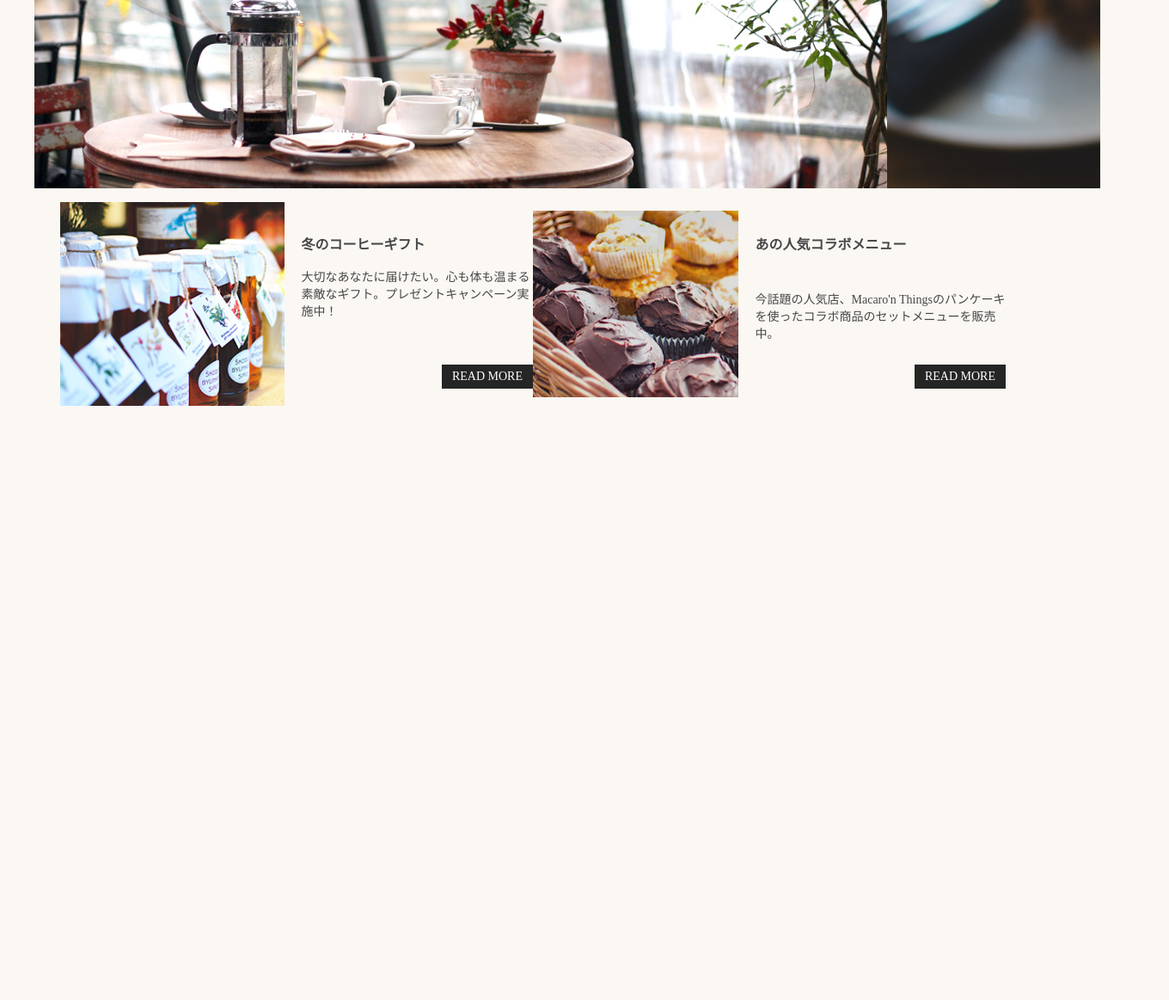
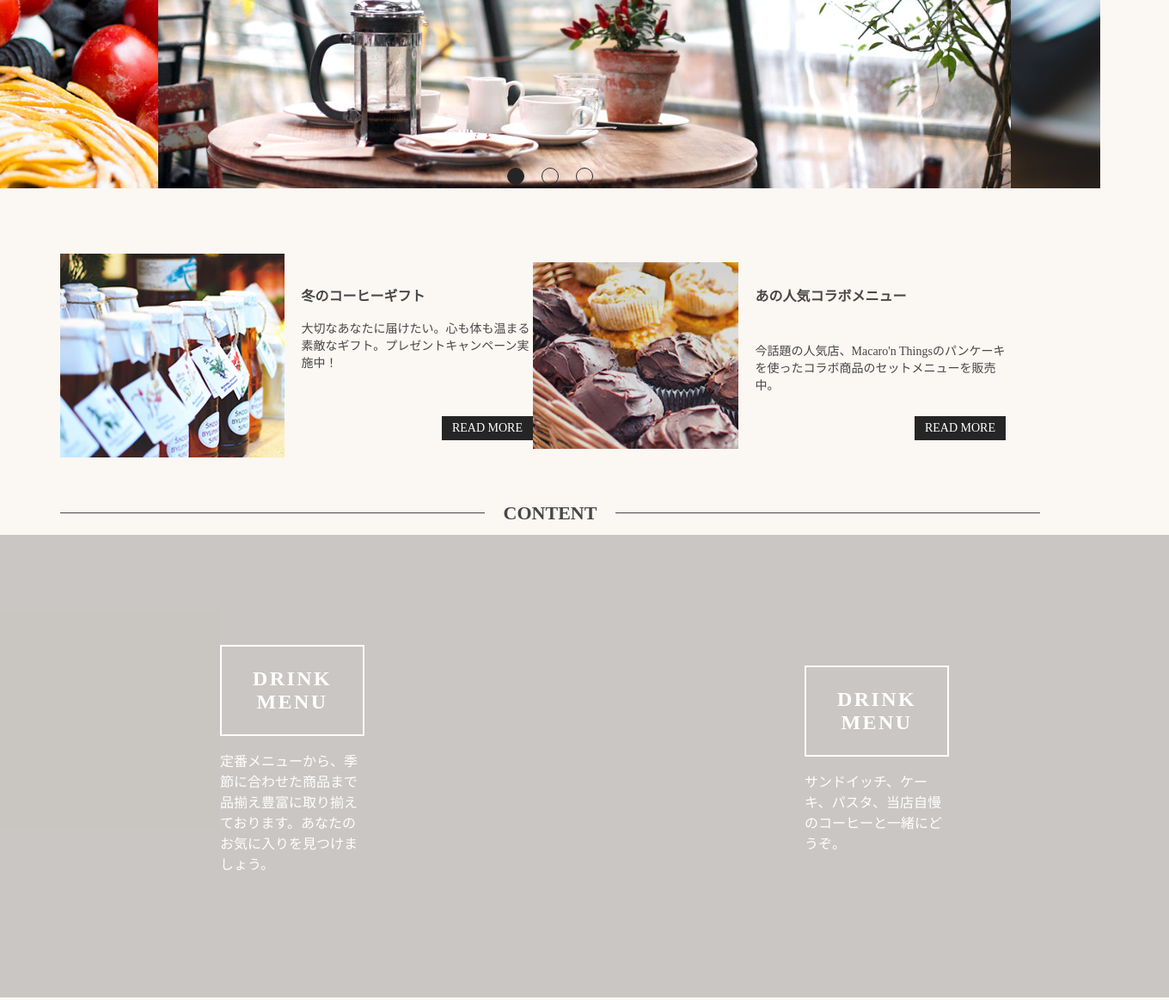
Before and after one commit to mizushun/csscafe, a plain HTML site: page site/index.html in a window 1280 px wide. Shown: the part 307-1470 px from the top of the page at 86% size, 1360 px wide, since content can reach past the window. Before the commit the page ends 800 px from the top, so only its background shows below. Drawn offline with Linux system fonts and the light colour scheme.

Commit message:
162ページまで

```diff
--- a/site/index.html
+++ b/site/index.html
@@ -24,27 +24,30 @@
             </nav>
         </header>
 
-    <div class="ImageSlide">
-        <ul class="ImageSlide__main">
-            <li class="ImageSlide__item">
+    <div class="ImageSlide Section">
+        <ul id="Slide" class="ImageSlide__main">
+            <li class="ImageSlide__item js-slide-item">
                 <a href="#"><img class="ImageSlide__image" src="./dist/images/top/slide1.jpg" alt="about our tea" width="1180" height="490"></a>
             </li>
             <!-- /.ImageSlide_img -->
-            <li class="ImageSlide__item">
+            <li class="ImageSlide__item js-slide-item">
                 <a href="#"><img class="ImageSlide__image" src="./dist/images/top/slide2.jpg" alt="about our coffee" width="1180" height="490">
             </li>
             <!-- /.ImageSlide_img -->
-            <li class="ImageSlide__item">
+            <li class="ImageSlide__item js-slide-item">
                 <a href="#"><img class="ImageSlide__image" src="./dist/images/top/slide3.jpg" alt="about our foods" width="1180" height="490">
             </li>
             <!-- /.ImageSlide_img -->
         </ul>
         <div class="ImageSlide__sub">
+            <span class="ImageSlide__dot js-slide-point">image1</span>
+            <span class="ImageSlide__dot js-slide-point">image2</span>
+            <span class="ImageSlide__dot js-slide-point">image3</span>
         </div>
         <!-- /.ImageSlide_sub -->
     </div>
     <!-- /.imageSlide -->
-    <section class="l-column">
+    <section class="Section l-column">
         <div class="l-row">
         <div class="EntryPanel l-halfColumn">
             <div class="EntryPanel__sub">
@@ -83,11 +86,33 @@
     </div>
     </section>
         <!-- /.EntryPanel -->
+    <section class="Section">
+        <h2 class="sectionLabel l-column">Content</h2>
+        <!-- /.sectionLabel -->
+        <div class="l-halfTile">
+            <a href="#" class="OverlayPanel">
+                <h3 class="OverlayPanel__head">Drink Menu</h3>
+                <!-- /.OverlayPanel__head -->
+                <p class="OverlayPanel__body">
+                    定番メニューから、季節に合わせた商品まで品揃え豊富に取り揃えております。あなたのお気に入りを見つけましょう。
+                </p>
+                <!-- /.OverlayPanel__body -->
+            </a>
+            <a href="#" class="OverlayPanel">
+                <h3 class="OverlayPanel__head">Drink Menu</h3>
+                <!-- /.OverlayPanel__head -->
+                <p class="OverlayPanel__body">
+                    サンドイッチ、ケーキ、パスタ、当店自慢のコーヒーと一緒にどうぞ。
+                </p>
+                <!-- /.OverlayPanel__body -->
+            </a>
+        </div>
+    </section>
     </div>
     <!-- /#wrapper -->
     <script src="./dist/js/main.min.js"></script>
     <script>
-        //imageSlide('Slide',2);
+        imageSlide('Slide',2);
     </script>
 </body>
 </html>
--- a/site/src/scss/base/_variables.scss
+++ b/site/src/scss/base/_variables.scss
@@ -7,3 +7,5 @@ $base-content-width: 1180px;
 $space-unit: 20px;
 $sp-space-unit: 15px;
 $column-space: $space-unit*2;
+$color-black: #252525;
+$color-white: #fff;
--- a/site/src/scss/components/_imageSlide.scss
+++ b/site/src/scss/components/_imageSlide.scss
@@ -2,7 +2,7 @@
     position: relative;
     display: flex;
     flex-direction: column;
-    //align-items: center;
+    align-items: center;
     overflow: hidden;
     &__main {
         display: flex;
@@ -15,4 +15,28 @@
         width: 100%;
         height: auto;
     }
+    &__sub {
+        position: relative;
+        top: -40px;
+        display: flex;
+        justify-content: center;
+    }
+    &__dot {
+        display: block;
+        overflow: hidden;
+        text-indent: 100%;
+        white-space: nowrap;
+        cursor: pointer;
+        width: 20px;
+        height: 20px;
+        border: 1px solid $color-black;
+        border-radius: 10px;
+        margin-right: 20px;
+        &:last-child {
+            margin-right: 0;
+        }
+        &.isActive {
+            background: $color-black;
+        }
+    }
 }
--- /dev/null
+++ b/site/src/scss/components/_overlayPanel.scss
@@ -0,0 +1,30 @@
+.OverlayPanel {
+    $root: &;
+    display: flex;
+    flex-direction: column;
+    justify-content: center;
+    align-items: center;
+    width: 100%;
+    padding: 10% 20%;
+    background-color: rgba(0,0,0,0.2);
+    color: $color-white;
+    &:hover {
+        background-color: rgba(0,0,0,0.4);
+        color: $color-white;
+    }
+    &__head {
+        margin: 0px 10%;
+        padding: 24px 36px;
+        border: 2px solid $color-white;
+        text-align:center;
+        text-transform: uppercase;
+        letter-spacing: .1em;
+        font-size: 24px;
+        #{$root}:hover & {
+            background-color: rgba(255,255,255,0.2);
+        }
+    }
+    &__body {
+        margin: 16px auto;
+    }
+}
--- /dev/null
+++ b/site/src/scss/components/_section.scss
@@ -0,0 +1,9 @@
+.Section {
+    margin-bottom: $space-unit*2;
+    &__item {
+        margin-bottom: $space-unit*2;
+        &:last-child {
+            margin-bottom: 0;
+        }
+    }
+}
--- /dev/null
+++ b/site/src/scss/components/parts/_labels.scss
@@ -0,0 +1,26 @@
+.sectionLabel {
+    display: flex;
+    flex: 1 1 auto;
+    align-items: center;
+    padding-top: 14px;
+    padding-bottom: 14px;
+    color: #color-main-text;
+    text-transform: uppercase;
+    font-size: 22px;
+    line-height: 1;
+
+    &::before,
+    &::after {
+        content: '';
+        display: block;
+        flex: 1 0 10%;
+        height: 0;
+        border-bottom: 1px solid $color-main-text;
+    }
+    &::before {
+        margin-right: 22px;
+    }
+    &::after {
+        margin-left: 22px;
+    }
+}
--- a/site/src/scss/components/parts/_layouts.scss
+++ b/site/src/scss/components/parts/_layouts.scss
@@ -20,3 +20,10 @@
         margin-right: 0;
     }
 }
+
+.l-halfTile {
+    display: flex;
+    flex: 1 1 50%;
+    margin: 0;
+    padding: 0;
+}
--- a/site/src/scss/main.scss
+++ b/site/src/scss/main.scss
@@ -6,6 +6,9 @@
 //ボタン
 @import "./components/parts/buttons";
 @import "./components/parts/layouts";
+@import "./components/parts/_labels";
 @import "./components/imageSlide";
+@import "./components/section";
+@import "./components/overlayPanel";
 @import "./base/reset";
 //コメント
```
Also changed, not shown: site/dist/css/main.css, site/dist/css/main.min.css.
